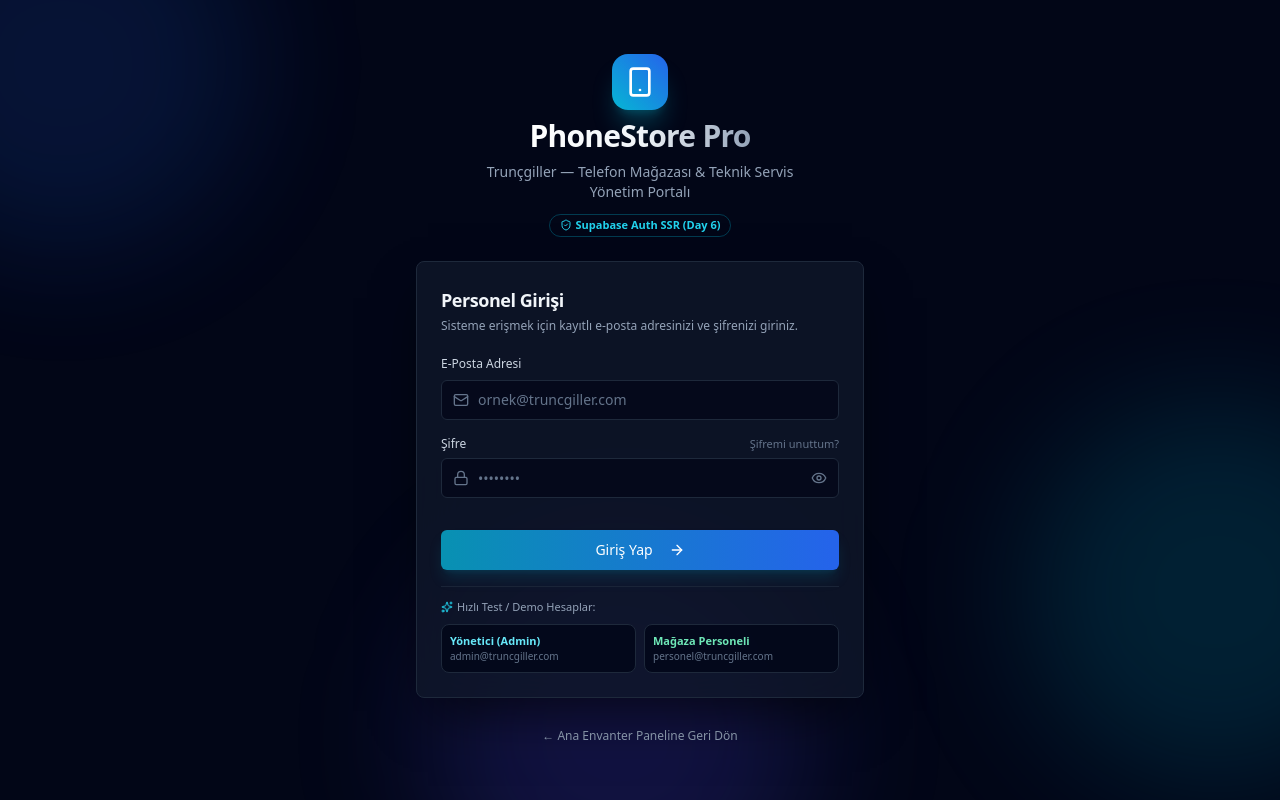
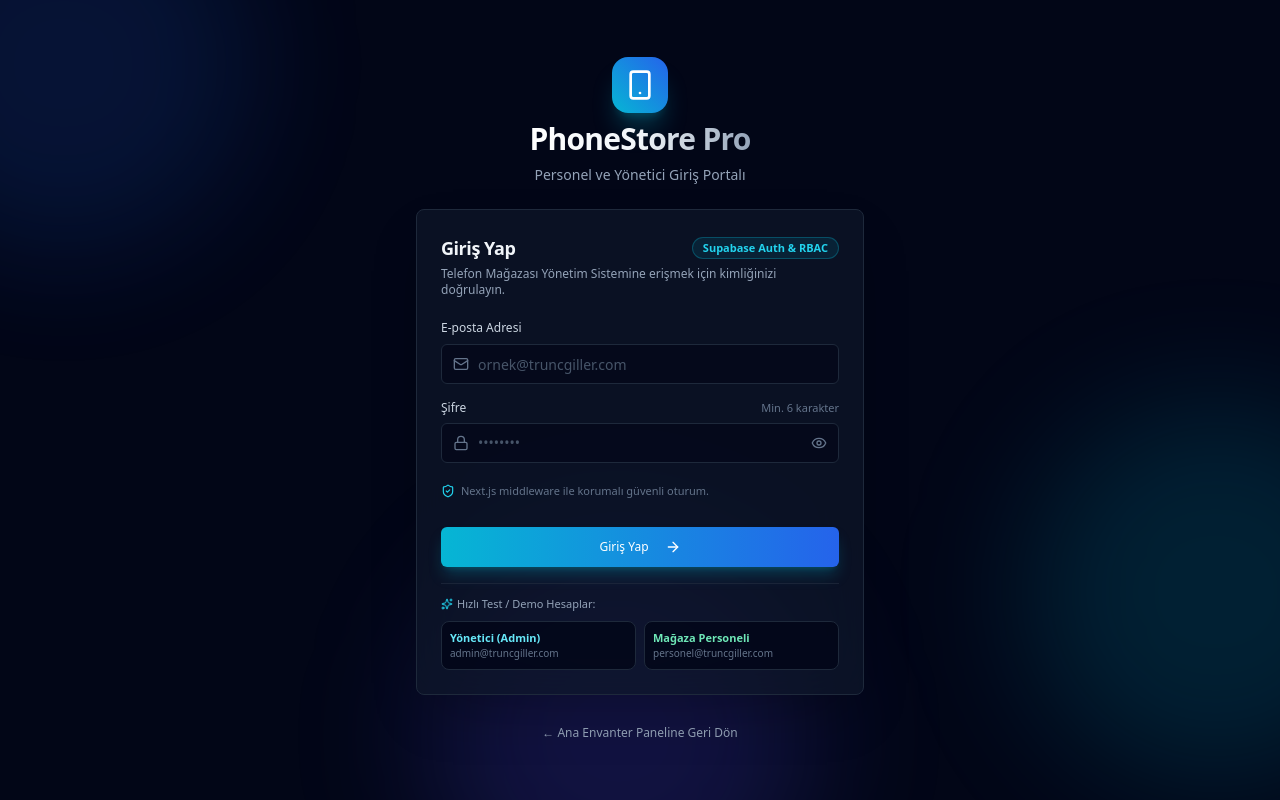
Before and after one commit to Kerim200222/phone-store-management-system, a Next.js app: page /login in a window 1280 px wide. Built offline with nearby package versions, Linux system fonts and the light colour scheme.

Commit message:
feat(auth): enhance /login with session cookie persistence and return-to redirect support (Day 7 - #46)

```diff
--- a/app/login/page.tsx
+++ b/app/login/page.tsx
@@ -1,7 +1,7 @@
 "use client"
 
-import React, { useState } from "react"
-import { useRouter } from "next/navigation"
+import React, { useState, Suspense } from "react"
+import { useRouter, useSearchParams } from "next/navigation"
 import Link from "next/link"
 import {
   Smartphone,
@@ -14,7 +14,8 @@
   AlertCircle,
   CheckCircle2,
   Loader2,
-  Sparkles
+  Sparkles,
+  Info
 } from "lucide-react"
 import { createClient } from "@/utils/supabase/client"
 import { Button } from "@/components/ui/button"
@@ -30,8 +31,11 @@
   CardTitle
 } from "@/components/ui/card"
 
-export default function LoginPage() {
+function LoginFormContent() {
   const router = useRouter()
+  const searchParams = useSearchParams()
+  const redirectTo = searchParams.get("redirectTo")
+
   const [email, setEmail] = useState("")
   const [password, setPassword] = useState("")
   const [showPassword, setShowPassword] = useState(false)
@@ -44,6 +48,10 @@
     setErrorMessage(null)
     setSuccessMessage(null)
     setLoading(true)
+
+    const destination = (redirectTo && redirectTo.startsWith("/dashboard"))
+      ? redirectTo
+      : "/dashboard"
 
     try {
       const supabase = createClient()
@@ -61,10 +69,14 @@
           (email.includes("admin") || email.includes("personel") || email.includes("truncgiller")) &&
           password.length >= 6
         ) {
+          const role = email.toLowerCase().includes("admin") ? "Admin" : "Personel"
+          // Next.js middleware için oturum çerezini ayarla
+          document.cookie = `phonestore_session=${encodeURIComponent(JSON.stringify({ email: email.trim(), role }))}; path=/; max-age=86400; SameSite=Lax`
+
           setSuccessMessage("Giriş başarılı! Yönetim paneline aktarılıyorsunuz...")
           setTimeout(() => {
-            router.push("/dashboard")
-          }, 800)
+            router.push(destination)
+          }, 600)
           return
         }
 
@@ -81,17 +93,23 @@
       }
 
       if (data?.user) {
+        const role = data.user.user_metadata?.role || (email.toLowerCase().includes("admin") ? "Admin" : "Personel")
+        document.cookie = `phonestore_session=${encodeURIComponent(JSON.stringify({ email: email.trim(), role }))}; path=/; max-age=86400; SameSite=Lax`
+
         setSuccessMessage("Giriş başarılı! Yönlendiriliyorsunuz...")
         setTimeout(() => {
-          router.push("/dashboard")
+          router.push(destination)
         }, 600)
       }
     } catch {
       // Demo mod fallback
       if (email && password.length >= 6) {
+        const role = email.toLowerCase().includes("admin") ? "Admin" : "Personel"
+        document.cookie = `phonestore_session=${encodeURIComponent(JSON.stringify({ email: email.trim(), role }))}; path=/; max-age=86400; SameSite=Lax`
+
         setSuccessMessage("Demo oturumu açıldı! Yönlendiriliyorsunuz...")
         setTimeout(() => {
-          router.push("/dashboard")
+          router.push(destination)
         }, 600)
         return
       }
@@ -108,14 +126,6 @@
   }
 
   return (
-    <div className="min-h-screen bg-slate-950 text-slate-100 flex flex-col justify-center items-center px-4 py-12 relative overflow-hidden selection:bg-cyan-500 selection:text-white">
-      {/* Background Animated Gradients */}
-      <div className="fixed inset-0 pointer-events-none overflow-hidden">
-        <div className="absolute -top-32 -left-32 w-96 h-96 bg-blue-600/20 rounded-full blur-3xl animate-pulse"></div>
-        <div className="absolute top-1/2 -right-32 w-96 h-96 bg-cyan-500/15 rounded-full blur-3xl"></div>
-        <div className="absolute -bottom-32 left-1/3 w-96 h-96 bg-indigo-600/20 rounded-full blur-3xl"></div>
-      </div>
-
     <div className="relative w-full max-w-md space-y-6">
 
       {/* Brand Header */}
@@ -128,91 +138,103 @@
         <h1 className="text-2xl sm:text-3xl font-bold tracking-tight bg-gradient-to-r from-white via-slate-100 to-slate-400 bg-clip-text text-transparent">
           PhoneStore Pro
         </h1>
-          <p className="text-xs sm:text-sm text-slate-400 max-w-xs">
-            Trunçgiller — Telefon Mağazası & Teknik Servis Yönetim Portalı
+        <p className="text-xs sm:text-sm text-slate-400">
+          Personel ve Yönetici Giriş Portalı
         </p>
-          <div className="flex items-center gap-2 pt-1">
-            <Badge variant="outline" className="border-cyan-500/30 text-cyan-400 text-[11px] px-2.5 py-0.5">
-              <ShieldCheck className="w-3 h-3 mr-1" />
-              Supabase Auth SSR (Day 6)
+      </div>
+
+      {/* Middleware Rota Koruması Bildirimi */}
+      {redirectTo && (
+        <div className="p-3 rounded-xl bg-cyan-950/40 border border-cyan-800/60 flex items-start gap-2.5 text-xs text-cyan-200 animate-in fade-in duration-300">
+          <Info className="w-4 h-4 text-cyan-400 shrink-0 mt-0.5" />
+          <div>
+            <span className="font-semibold text-cyan-100">Korumalı Rota: </span>
+            <code className="bg-slate-900 px-1 py-0.5 rounded text-[11px] font-mono text-cyan-300">{redirectTo}</code> sayfasına erişmek için lütfen giriş yapınız.
+          </div>
+        </div>
+      )}
+
+      {/* Login Card */}
+      <Card className="bg-slate-900/70 border-slate-800 backdrop-blur-xl shadow-2xl">
+        <CardHeader className="space-y-1 pb-4">
+          <div className="flex items-center justify-between">
+            <CardTitle className="text-lg font-semibold text-slate-100">
+              Giriş Yap
+            </CardTitle>
+            <Badge variant="outline" className="border-cyan-500/30 text-cyan-400 bg-cyan-500/10 text-[11px]">
+              Supabase Auth & RBAC
             </Badge>
           </div>
-        </div>
-
-        {/* Login Card */}
-        <Card className="bg-slate-900/80 border-slate-800 backdrop-blur-xl shadow-2xl shadow-black/60">
-          <CardHeader className="space-y-1 pb-4">
-            <CardTitle className="text-lg font-semibold text-slate-100">
-              Personel Girişi
-            </CardTitle>
           <CardDescription className="text-xs text-slate-400">
-              Sisteme erişmek için kayıtlı e-posta adresinizi ve şifrenizi giriniz.
+            Telefon Mağazası Yönetim Sistemine erişmek için kimliğinizi doğrulayın.
           </CardDescription>
         </CardHeader>
 
         <form onSubmit={handleLogin}>
           <CardContent className="space-y-4">
 
-              {/* Error Banner */}
+            {/* Hata Bildirimi */}
             {errorMessage && (
-                <div className="p-3 rounded-lg bg-rose-950/40 border border-rose-500/40 text-rose-300 text-xs flex items-start gap-2.5 animate-in fade-in duration-200">
+              <div className="p-3 rounded-lg bg-rose-500/10 border border-rose-500/30 flex items-start gap-2 text-xs text-rose-300 animate-in fade-in duration-200">
                 <AlertCircle className="w-4 h-4 text-rose-400 shrink-0 mt-0.5" />
                 <span>{errorMessage}</span>
               </div>
             )}
 
-              {/* Success Banner */}
+            {/* Başarı Bildirimi */}
             {successMessage && (
-                <div className="p-3 rounded-lg bg-emerald-950/40 border border-emerald-500/40 text-emerald-300 text-xs flex items-start gap-2.5 animate-in fade-in duration-200">
+              <div className="p-3 rounded-lg bg-emerald-500/10 border border-emerald-500/30 flex items-start gap-2 text-xs text-emerald-300 animate-in fade-in duration-200">
                 <CheckCircle2 className="w-4 h-4 text-emerald-400 shrink-0 mt-0.5" />
                 <span>{successMessage}</span>
               </div>
             )}
 
-              {/* Email Input */}
+            {/* E-posta Alanı */}
             <div className="space-y-1.5">
-                <Label htmlFor="email" className="text-xs text-slate-300">
-                  E-Posta Adresi
+              <Label htmlFor="email" className="text-xs font-medium text-slate-300">
+                E-posta Adresi
               </Label>
               <div className="relative">
-                  <Mail className="w-4 h-4 absolute left-3 top-3 text-slate-500" />
+                <Mail className="w-4 h-4 text-slate-500 absolute left-3 top-1/2 -translate-y-1/2 pointer-events-none" />
                 <Input
                   id="email"
                   type="email"
-                    required
                   placeholder="ornek@truncgiller.com"
                   value={email}
                   onChange={(e) => setEmail(e.target.value)}
-                    className="pl-9 bg-slate-950/70 border-slate-800 text-slate-100 placeholder:text-slate-500 focus-visible:ring-cyan-500 text-sm"
+                  required
+                  disabled={loading}
+                  className="pl-9 bg-slate-950/60 border-slate-800 text-white placeholder:text-slate-600 focus-visible:ring-cyan-500 text-xs h-10"
                 />
               </div>
             </div>
 
-              {/* Password Input */}
+            {/* Şifre Alanı */}
             <div className="space-y-1.5">
               <div className="flex items-center justify-between">
-                  <Label htmlFor="password" className="text-xs text-slate-300">
+                <Label htmlFor="password" className="text-xs font-medium text-slate-300">
                   Şifre
                 </Label>
-                  <span className="text-[11px] text-slate-500 hover:text-cyan-400 cursor-pointer">
-                    Şifremi unuttum?
+                <span className="text-[11px] text-slate-500">
+                  Min. 6 karakter
                 </span>
               </div>
               <div className="relative">
-                  <Lock className="w-4 h-4 absolute left-3 top-3 text-slate-500" />
+                <Lock className="w-4 h-4 text-slate-500 absolute left-3 top-1/2 -translate-y-1/2 pointer-events-none" />
                 <Input
                   id="password"
                   type={showPassword ? "text" : "password"}
-                    required
                   placeholder="••••••••"
                   value={password}
                   onChange={(e) => setPassword(e.target.value)}
-                    className="pl-9 pr-9 bg-slate-950/70 border-slate-800 text-slate-100 placeholder:text-slate-500 focus-visible:ring-cyan-500 text-sm"
+                  required
+                  disabled={loading}
+                  className="pl-9 pr-9 bg-slate-950/60 border-slate-800 text-white placeholder:text-slate-600 focus-visible:ring-cyan-500 text-xs h-10"
                 />
                 <button
                   type="button"
                   onClick={() => setShowPassword(!showPassword)}
-                    className="absolute right-3 top-3 text-slate-500 hover:text-slate-300 focus:outline-none"
+                  className="absolute right-3 top-1/2 -translate-y-1/2 text-slate-500 hover:text-slate-300 transition-colors"
                 >
                   {showPassword ? (
                     <EyeOff className="w-4 h-4" />
@@ -223,18 +245,24 @@
               </div>
             </div>
 
+            {/* Güvenlik Hatırlatması */}
+            <div className="flex items-center gap-1.5 text-[11px] text-slate-500 pt-1">
+              <ShieldCheck className="w-3.5 h-3.5 text-cyan-400 shrink-0" />
+              <span>Next.js middleware ile korumalı güvenli oturum.</span>
+            </div>
+
           </CardContent>
 
-            <CardFooter className="flex flex-col space-y-4 pt-2">
+          <CardFooter className="flex flex-col space-y-4 pt-1">
             <Button
               type="submit"
               disabled={loading}
-                className="w-full bg-gradient-to-r from-cyan-600 to-blue-600 hover:from-cyan-500 hover:to-blue-500 text-white font-medium shadow-lg shadow-cyan-600/20 transition-all duration-200"
+              className="w-full bg-gradient-to-r from-cyan-500 to-blue-600 hover:from-cyan-400 hover:to-blue-500 text-white font-medium shadow-lg shadow-cyan-500/25 h-10 text-xs transition-all"
             >
               {loading ? (
                 <>
                   <Loader2 className="w-4 h-4 mr-2 animate-spin" />
-                    Giriş Yapılıyor...
+                  Doğrulanıyor...
                 </>
               ) : (
                 <>
@@ -244,7 +272,7 @@
               )}
             </Button>
 
-              {/* Demo Accounts Quick Selector */}
+            {/* Test Hesapları Kısayolu */}
             <div className="w-full pt-3 border-t border-slate-800/80 space-y-2">
               <div className="flex items-center justify-between">
                 <span className="text-[11px] text-slate-400 flex items-center gap-1 font-medium">
@@ -295,6 +323,24 @@
       </div>
 
     </div>
+  )
+}
+
+export default function LoginPage() {
+  return (
+    <div className="min-h-screen bg-slate-950 text-slate-100 flex flex-col justify-center items-center px-4 py-12 relative overflow-hidden selection:bg-cyan-500 selection:text-white">
+      {/* Background Animated Gradients */}
+      <div className="fixed inset-0 pointer-events-none overflow-hidden">
+        <div className="absolute -top-32 -left-32 w-96 h-96 bg-blue-600/20 rounded-full blur-3xl animate-pulse"></div>
+        <div className="absolute top-1/2 -right-32 w-96 h-96 bg-cyan-500/15 rounded-full blur-3xl"></div>
+        <div className="absolute -bottom-32 left-1/3 w-96 h-96 bg-indigo-600/20 rounded-full blur-3xl"></div>
+      </div>
+
+      <Suspense fallback={
+        <div className="text-center text-xs text-slate-400">Giriş sayfası yükleniyor...</div>
+      }>
+        <LoginFormContent />
+      </Suspense>
     </div>
   )
 }
```
Lines whose indentation alone changed are shown as unchanged.
